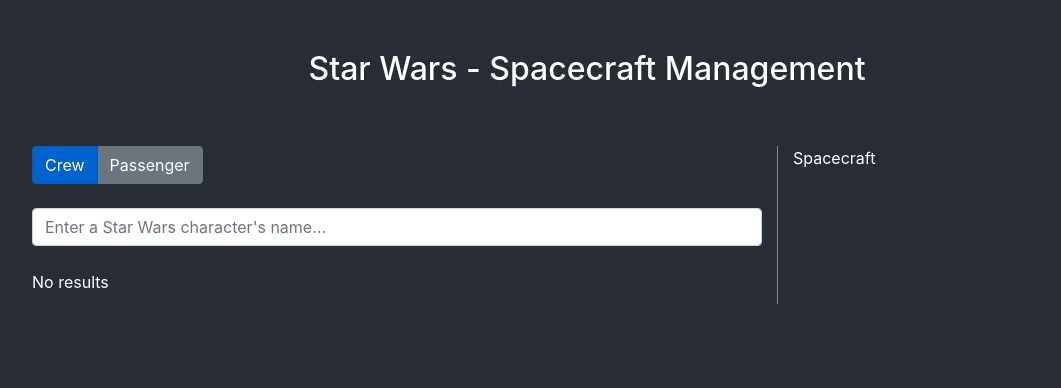
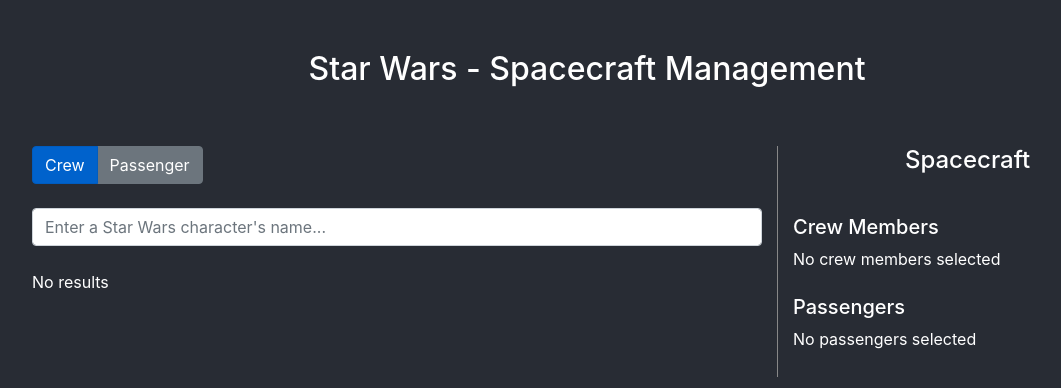
Before and after one commit to sophia-ma/Starwars, a React (Create React App) app: page / in a window 1280 px wide. Shown: the top 388 px of the page, without its empty margins (53-1114 px from the left). Built offline with nearby package versions, Linux system fonts and the light colour scheme.

Commit message:
Displayed selected characters into spacecraft area

```diff
--- a/src/App.tsx
+++ b/src/App.tsx
@@ -7,7 +7,7 @@
 
 import { SelectionMode } from './enums';
 import { Character, SearchResponse } from './interfaces';
-import { SearchResults } from './components';
+import { SearchResults, SpacecraftSummary } from './components';
 
 function App() {
     const [searchTerm, setSearchTerm] = useState<string>('');
@@ -119,7 +119,9 @@
                     {renderSearchResults()}
                 </div>
 
-                <div className="col-sm-12 col-lg-4 spacecraft-col">Spacecraft</div>
+                <div className="col-sm-12 col-lg-4 spacecraft-col">
+                    <SpacecraftSummary selectedCrew={selectedCrew} selectedPassengers={selectedPassengers} />
+                </div>
             </div>
         </div>
     );
--- a/src/components/CharacterCard/CharacterCard.tsx
+++ b/src/components/CharacterCard/CharacterCard.tsx
@@ -10,7 +10,7 @@
     character: Character;
     isSelectedCrew: boolean;
     isSelectedPassenger: boolean;
-    onToggleSelected: () => void;
+    onToggleSelected?: () => void;
 }
 
 export function CharacterCard(props: CharacterCardProps): any {
--- /dev/null
+++ b/src/components/SpacecraftSummary/SpacecraftSummary.scss
@@ -0,0 +1,13 @@
+.spacecraft-summary {
+    display: flex;
+    flex-direction: column;
+    flex-grow: 1;
+
+    &__header {
+        flex-shrink: 0;
+    }
+
+    &__lists {
+        flex-grow: 1;
+    }
+}
--- /dev/null
+++ b/src/components/SpacecraftSummary/SpacecraftSummary.tsx
@@ -0,0 +1,61 @@
+import React from 'react';
+
+import Button from 'react-bootstrap/Button';
+
+import { Character } from '../../interfaces';
+import { CharacterCard } from '../../components';
+
+import './SpacecraftSummary.scss';
+
+export interface SpacecraftSummaryProps {
+    selectedCrew: Character[];
+    selectedPassengers: Character[];
+}
+
+export function SpacecraftSummary(props: SpacecraftSummaryProps): any {
+    const { selectedCrew, selectedPassengers } = props;
+
+    const renderCrewMembers = () => {
+        if (selectedCrew.length === 0) {
+            return <p>No crew members selected</p>;
+        }
+
+        return selectedCrew.map((passenger, index) => {
+            return (
+                <div className="mb-3" key={index}>
+                    <CharacterCard character={passenger} isSelectedCrew={true} isSelectedPassenger={false} />
+                </div>
+            );
+        });
+    };
+
+    const renderPassengers = () => {
+        if (selectedPassengers.length === 0) {
+            return <p>No passengers selected</p>;
+        }
+
+        return selectedPassengers.map((passenger, index) => {
+            return (
+                <div className="mb-3" key={index}>
+                    <CharacterCard character={passenger} isSelectedCrew={false} isSelectedPassenger={true} />
+                </div>
+            );
+        });
+    };
+
+    return (
+        <div className="spacecraft-summary">
+            <div className="spacecraft-summary__header">
+                <h4 className="text-center mb-3">Spacecraft</h4>
+            </div>
+
+            <div className="spacecraft-summary__lists">
+                <h5 className="mt-4">Crew Members </h5>
+                {renderCrewMembers()}
+
+                <h5 className="mt-4">Passengers</h5>
+                {renderPassengers()}
+            </div>
+        </div>
+    );
+}
--- a/src/components/index.ts
+++ b/src/components/index.ts
@@ -1,2 +1,3 @@
 export * from './SearchResults/SearchResults';
 export * from './CharacterCard/CharacterCard';
+export * from './SpacecraftSummary/SpacecraftSummary';
```
Also changed, not shown: 1 other file (tests, documents, lock files or other folders).
